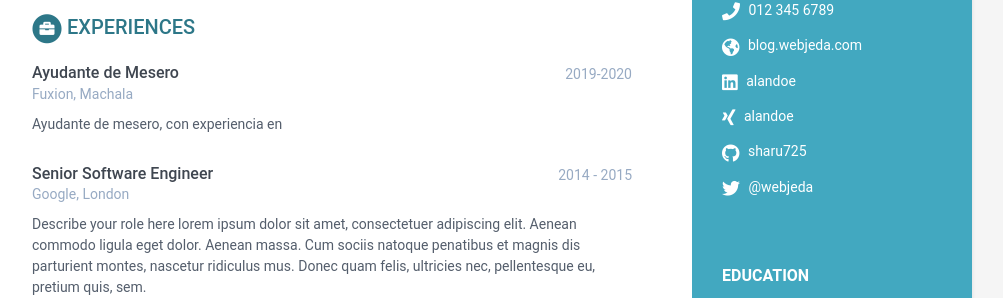
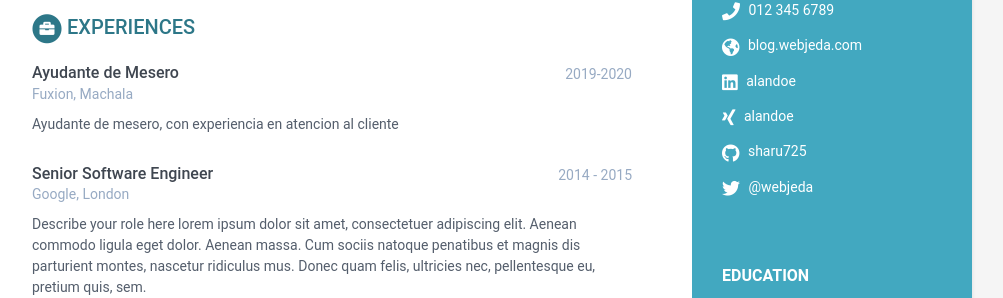
Before and after one commit to KevinC99/good-birch-4e19a, a Jekyll site: the page built from index.html, in a window 1280 px wide. Shown: the part 333-631 px from the top of the page, without its empty margins (168-1171 px from the left). Built offline with Jekyll 4.4.1, drawn with Linux system fonts in a browser that asks for light colours.

Commit message:
data.yml: updated details in experiences

```diff
--- a/_data/data.yml
+++ b/_data/data.yml
@@ -69,7 +69,7 @@ experiences:
   - role: Ayudante de Mesero
     time: 2019-2020
     company: 'Fuxion, Machala'
-    details: 'Ayudante de mesero, con experiencia en '
+    details: 'Ayudante de mesero, con experiencia en atencion al cliente '
   - role: Senior Software Engineer
     time: 2014 - 2015
     company: 'Google, London'
```
